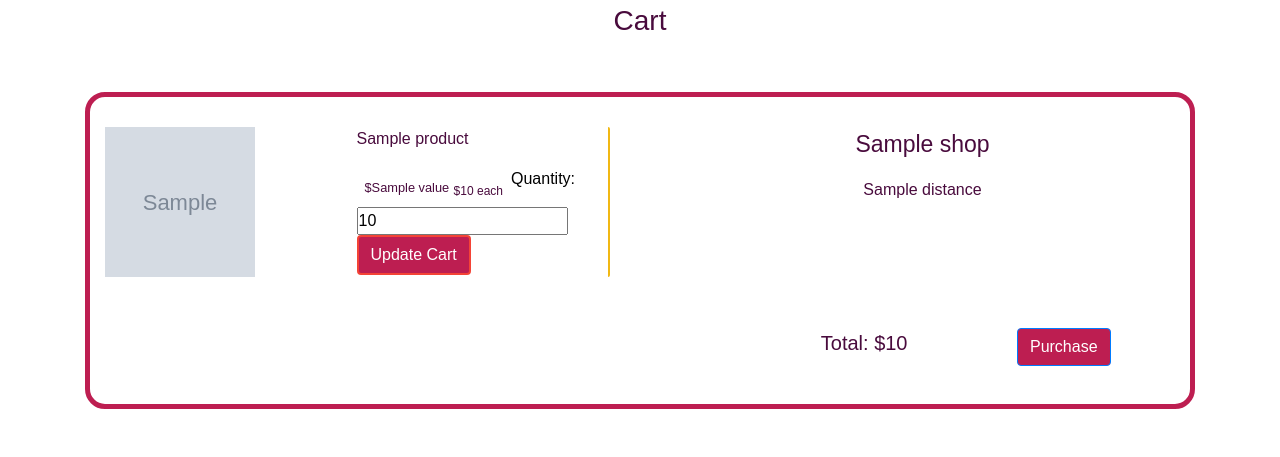
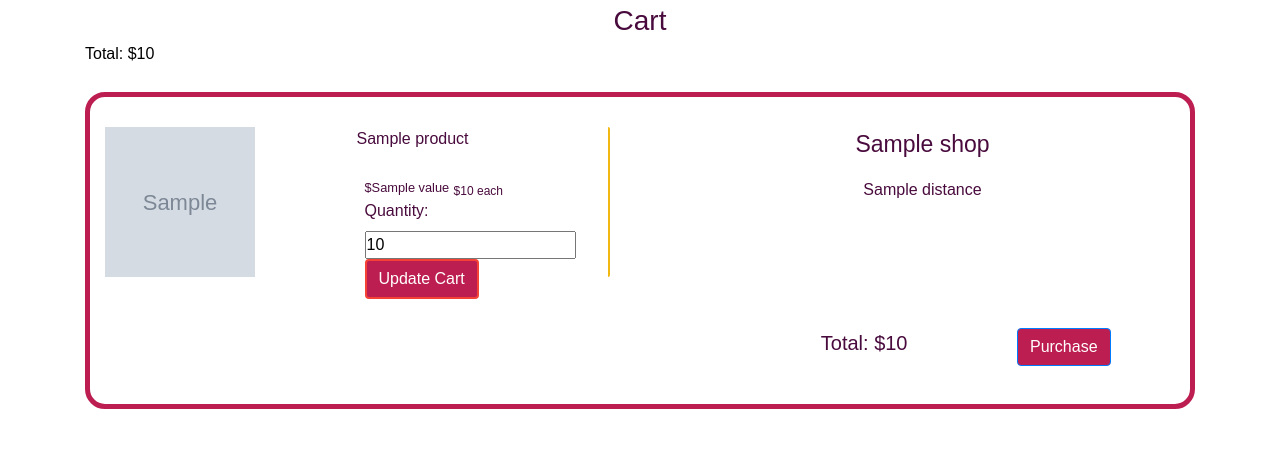
Before and after one commit to AbdulSir/Pro-Local, a Django app: template pro_local/templates/cart.html in a window 1280 px wide. Shown: the part 98-555 px from the top of the page. Run offline with Django 3.2, Linux system fonts and the light colour scheme; the template is opened without the code that fills it: most values are stand-ins (such as "Sample title", 1, 10 or a date in 2020); grey boxes marked "Sample" are stand-in pictures; some libraries are stand-ins or nearby versions; some web fonts are replaced.

Commit message:
Front end edits

```diff
--- a/pro_local/shopping/views.py
+++ b/pro_local/shopping/views.py
@@ -57,7 +57,7 @@ def shop(request):
 
 def cart(request):
     #iterate the cookies to find the store cookies
-    context = {}
+    context = {"total":0}
     print(request.COOKIES)
     print(type(request.COOKIES))
     for key in dict(request.COOKIES):
@@ -93,6 +93,7 @@ def cart(request):
                         productName = product.p_name
                         productLink = product.p_link
                         productValue = product.price*qty
+                        context["total"] = context["total"]+productValue
                         productImg = product.img
                         #set the shop if it does not exist already
                         shop = context["shops"].get(name, {"products":products, "name":name, "total":total, "link":link, "distance":distance})
--- a/pro_local/templates/cart.html
+++ b/pro_local/templates/cart.html
@@ -3,7 +3,7 @@
 {% block content %}
     <section>
         <div class="container"><div class="cart-heading" style="text-align: center; font-size: 28px; color:#490b3d">Cart</div>
-        <div class="center"></div>
+        <div class="center">Total: ${{total}}</div>
             <div>
             {% if shops %}
                 {% for key, shop in shops.items %}
@@ -22,13 +22,13 @@
                                                                 <p style="color: rgb(73,11,61);">{{ product.p_name }}</p>
                                                             </div>
                                                             <div class="row">
-                                                                <div class="price" style="color:#490b3d">
+                                                                <div class="price center" style="color:#490b3d">
                                                                     <small>${{ product.value }}</small>
-                                                                    <sub>${{ product.price }} each</sub>
+                                                                    <sub>${{ product.price }} each</sub><br>
+                                                                    <label for="quantity">Quantity:</label>
+                                                                    <input type="number" id="quantity" name="quantity" min="0" value="{{product.qty}}">
+                                                                    <button class="btn btn-primary" onclick="updateCart( 'PLCART-:-{{product.s_FK.s_name}}-:-{{product.p_name}}', document.querySelector('#quantity').value)" type="button" style="background: #bd1e51; border: 2px solid #f44336;">Update Cart</button>
                                                                 </div>
-                                                                <label for="quantity">Quantity:</label>
-                                                                <input type="number" id="quantity" name="quantity" min="0" value="{{product.qty}}">
-                                                                <button class="btn btn-primary" onclick="updateCart( 'PLCART-:-{{product.s_FK.s_name}}-:-{{product.p_name}}', document.querySelector('#quantity').value)" type="button" style="background: #bd1e51; border: 2px solid #f44336;">Update Cart</button>
                                                             </div>
                                                         </div>
                                                     </div>
```
